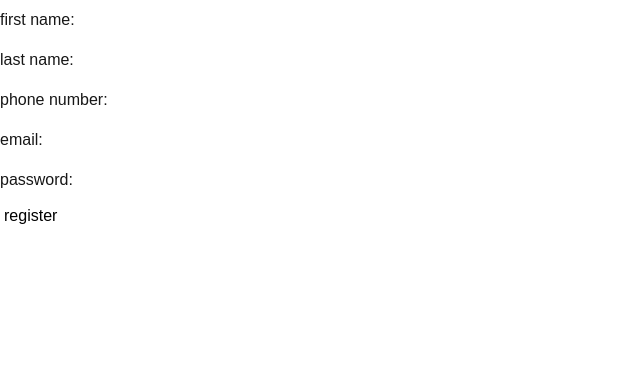
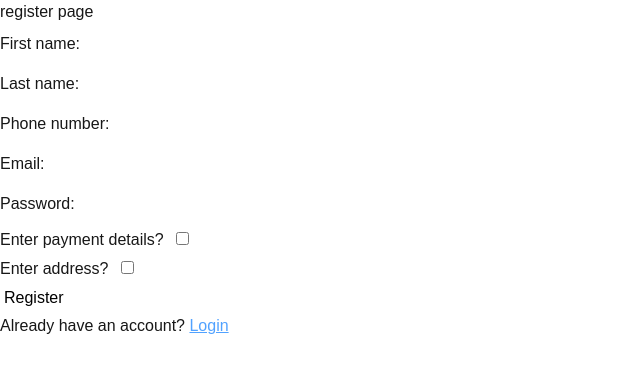
Before and after one commit to YuvalDeshe/CinemaBooker, a Next.js app in the folder cinema-booker/: page /register in a window 1280 px wide. Shown: the top 372 px of the page, without its empty margins (0-640 px from the left). Built offline with nearby package versions, Linux system fonts and the light colour scheme.

Commit message:
Add all Register fields. Add comments for DB.

```diff
--- a/cinema-booker/src/app/components/LoginForm.tsx
+++ b/cinema-booker/src/app/components/LoginForm.tsx
@@ -2,7 +2,7 @@ type LoginFormProps = {
     handleLogin: (email: string, password: string) => void
 }
 
-export default function LoginForm({handleLogin}: LoginFormProps) {
+export default function LoginForm({ handleLogin }: LoginFormProps) {
 
     const onSubmit = (e: React.FormEvent<HTMLFormElement>) => {
         e.preventDefault();
@@ -13,17 +13,22 @@ export default function LoginForm({handleLogin}: LoginFormProps) {
         handleLogin(email, password);
     }
     // make this pretty
-    return(
+    return (
+        <div>
+            login page
             <form onSubmit={onSubmit}>
                 <label>
-            email: <input type="email" name="email" className="bg-white text-black m-2"></input>
+                    Email: <input type="email" name="email" className="bg-white text-black m-2"></input>
                 </label>
                 <br></br>
                 <label>
-            password: <input type="password" name="password" className="bg-white text-black m-2"></input>
+                    Password: <input type="password" name="password" className="bg-white text-black m-2"></input>
                 </label>
                 <br></br>
                 <button type="submit" className="bg-white text-black p-1">login</button>
             </form>
+            <br></br>
+            <label>Don't have an account? <a href="/register" className="text-blue-400 underline">Register</a></label>
+        </div>
     )
 }
--- a/cinema-booker/src/app/components/RegisterForm.tsx
+++ b/cinema-booker/src/app/components/RegisterForm.tsx
@@ -1,8 +1,19 @@
+import { useState } from "react";
+
 type RegisterFormProps = {
-    handleRegister: (fname: string, lname: string, phone: string, email: string, password: string) => void
+    handleRegister: (fname: string, lname: string, phone: string,
+    email: string, password: string, cardType: string, cardNumber: string,
+    expDate: string, billingStreet: string, billingCity: string, billingState: string,
+    billingZip: string, street: string, city: string, state: string, zip: string) => void
 }
 
-export default function RegisterForm({handleRegister}: RegisterFormProps) {
+export default function RegisterForm({ handleRegister }: RegisterFormProps) {
+
+    const [enterCard, setEnterCard] = useState(false);
+    const checkCardBox = () => setEnterCard(!enterCard);
+
+    const [enterAddress, setEnterAddress] = useState(false);
+    const checkAddressBox = () => setEnterAddress(!enterAddress);
 
     const onSubmit = (e: React.FormEvent<HTMLFormElement>) => {
         e.preventDefault();
@@ -13,33 +24,116 @@ export default function RegisterForm({handleRegister}: RegisterFormProps) {
         const phone = String(data.get('phone') ?? '');
         const email = String(data.get('email') ?? '');
         const password = String(data.get('password') ?? '');
-        handleRegister(fname, lname, phone, email, password);
+        const cardType = String(data.get('cardType') ?? '');
+        const cardNumber = String(data.get('cardNumber') ?? '');
+        const expDate = String(data.get('expDate') ?? '');
+        const billingStreet = String(data.get('billingStreet') ?? '');
+        const billingCity = String(data.get('billingCity') ?? '');
+        const billingState = String(data.get('billingState') ?? '');
+        const billingZip = String(data.get('billingZip') ?? '');
+        const street = String(data.get('street') ?? '');
+        const city = String(data.get('city') ?? '');
+        const state = String(data.get('state') ?? '');
+        const zip = String(data.get('zip') ?? '');
+        // console.log(`data: ${String(data)}`)
+        handleRegister(fname, lname, phone, email, password, cardType, cardNumber, expDate, billingStreet, billingCity, billingState, billingZip, street, city, state, zip);
     }
 
-    return( // make this pretty
+    return ( // make this pretty
+        <div>
+            register page
             <form onSubmit={onSubmit}>
                 <label>
-            first name: <input type="text" required name="fname" className="bg-white text-black m-2"></input>
+                    First name: <input type="text" required name="fname" className="bg-white text-black m-2"></input>
+                    <br></br>
+                </label>
+                <label>
+                    Last name: <input type="text" required name="lname" className="bg-white text-black m-2"></input>
+                    <br></br>
+                </label>
+                <label>
+                    Phone number: <input type="tel" required name="phone" className="bg-white text-black m-2"></input>
+                    <br></br>
+                </label>
+                <label>
+                    Email: <input type="email" required name="email" className="bg-white text-black m-2"></input>
+                    <br></br>
+                </label>
+                <label>
+                    Password: <input type="password" required name="password" className="bg-white text-black m-2"></input>
+                    <br></br>
+                </label>
+                <label>
+                    Enter payment details? <input type="checkbox" name="enterCard" className="bg-white text-black m-2" onClick={checkCardBox}></input>
                 </label>
                 <br></br>
+                {enterCard && (
+                    <div>
+                        <div className="p-2 ml-5 outline w-fit">
                             <label>
-            last name: <input type="text" required name="lname" className="bg-white text-black m-2"></input>
+                                Card type:
+                                <div>
+                                    <label>
+                                        <input type="radio" required name="cardType" id="debit" className="bg-white text-black m-2" /> Debit
                                     </label>
+
+                                    <label>
+                                        <input type="radio" required name="cardType" id="credit" className="bg-white text-black m-2" /> Credit
+                                    </label>
+                                </div>
+                            </label>
+                            {/* card number, expiration date, billing address */}
+                            <label>
+                                Card number: <input type="text" required name="cardNumber" className="bg-white text-black m-2"></input>
                                 <br></br>
+                            </label>
                             <label>
-            phone number: <input type="text" required name="phone" className="bg-white text-black m-2"></input>
+                                Expiration date: <input type="text" required name="expDate" className="bg-white text-black m-2"></input>
+                                <br></br>
                             </label>
+                            <label>
+                                Billing address:
                                 <br></br>
+                                <label className="ml-5">Street:<input type="text" required name="billingStreet" className="bg-white text-black m-2"></input><br></br></label>
+                                <label className="ml-5">City:<input type="text" required name="billingCity" className="bg-white text-black m-2"></input><br></br></label>
+                                <label className="ml-5">State:<input type="text" required name="billingState" className="bg-white text-black m-2"></input><br></br></label>
+                                <label className="ml-5">Zip:<input type="text" required name="billingZip" className="bg-white text-black m-2"></input><br></br></label>
+                            </label>
+                        </div>
+                        <br></br>
+                    </div>
+                )}
                 <label>
-            email: <input type="email" required name="email" className="bg-white text-black m-2"></input>
+                    Enter address? <input type="checkbox" name="enterAddress" className="bg-white text-black m-2" onClick={checkAddressBox}></input>
+                    <br></br>
+                    {enterAddress && (
+                        <div>
+                            <div className="p-2 ml-5 outline w-fit">
+
+                                <label>
+                                    Street: <input type="text" required name="street" className="bg-white text-black m-2"></input>
+                                    <br></br>
                                 </label>
+                                <label>
+                                    City: <input type="text" required name="city" className="bg-white text-black m-2"></input>
                                     <br></br>
+                                </label>
                                 <label>
-            password: <input type="password" required name="password" className="bg-white text-black m-2"></input>
+                                    State: <input type="text" required name="state" className="bg-white text-black m-2"></input>
+                                    <br></br>
                                 </label>
+                                <label>
+                                    Zip: <input type="text" required name="zip" className="bg-white text-black m-2"></input>
                                     <br></br>
-        {/* add optional payment information inputs */}
-        <button type="submit" className="bg-white text-black p-1">register</button>
+                                </label>
+                            </div>
+                            <br></br>
+                        </div>
+                    )}
+                </label>
+                <button type="submit" className="bg-white text-black p-1">Register</button>
             </form>
+            <label>Already have an account? <a href="/login" className="text-blue-400 underline">Login</a></label>
+        </div>
     )
 }
--- a/cinema-booker/src/app/register/page.tsx
+++ b/cinema-booker/src/app/register/page.tsx
@@ -1,11 +1,49 @@
 'use client';
 import RegisterForm from "@/app/components/RegisterForm";
 
-function register(fname: string, lname: string, phone: string, email: string, password: string) {
-    // DATABASE
-    // register the account in the database
-    // remember to hash the password
-    // i assume we'll take the user to a different page to add their
+function register(fname: string, lname: string, phone: string,
+    email: string, password: string, cardType: string, cardNumber: string,
+    expDate: string, billingStreet: string, billingCity: string, billingState: string,
+    billingZip: string, street: string, city: string, state: string, zip: string) {
+        /*
+        ===DATABASE===
+        - register the account in the database
+          then probably send the user to the login page?
+
+        - the RegisterForm does NOT check to make sure the data
+          is valid. i'm happy to implement that if you want, but
+          i just wanted to get a proof of concept done so you
+          had something to work with.
+
+        - remember to hash the password
+
+        - this info should PROBABLY be put into a User object
+          of some sort before it's passed to this method. I
+          decided I'd let you handle that so you can arrange
+          the data the way that best works for you
+
+        - there is the start of a User schema in src/models/userSchema.ts.
+          it is very incomplete and maybe you have a different way of
+          organizing it, but i thought i would need this and abandoned it along the way.
+        */
+        console.log(`fname: ${fname}`);
+        console.log(`lname: ${lname}`)
+        console.log(`phone: ${phone}`)
+        console.log(`email: ${email}`);
+        console.log(`password: ${password}`);
+        console.log(`credit card:`)
+        console.log(`\tcardType: ${cardType}`)
+        console.log(`\tcardNumber: ${cardNumber}`)
+        console.log(`\texpDate: ${expDate}`);
+        console.log(`\tbillingStreet: ${billingStreet}`)
+        console.log(`\tbillingCity: ${billingCity}`)
+        console.log(`\tbillingState: ${billingState}`)
+        console.log(`\tbillingZip: ${billingZip}`);
+        console.log(`address:`)
+        console.log(`\tstreet: ${street}`)
+        console.log(`\tcity: ${city}`)
+        console.log(`\tstate: ${state}`)
+        console.log(`\tzip: ${zip}`);
 }
 
 export default function Register() {
```
Also changed, not shown: cinema-booker/src/app/login/page.tsx (+15 -3 lines). Lines whose indentation alone changed are shown as unchanged.
